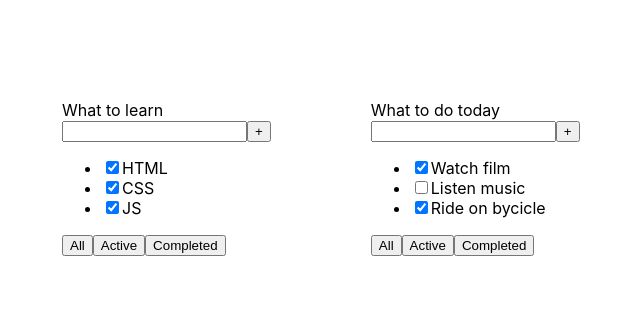
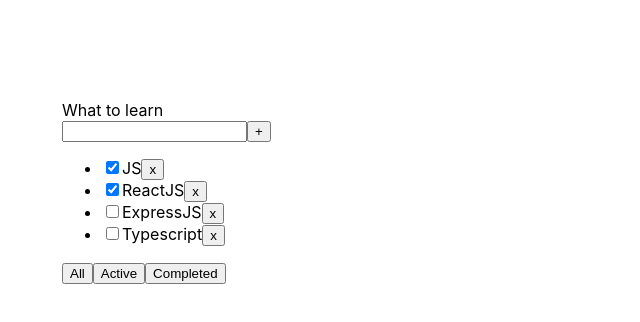
Before and after one commit to Kirill-Laptev/Todo-App-TS, a React (Create React App) app: page / in a window 1280 px wide. Shown: the top 322 px of the page, without its empty margins (38-678 px from the left). Built offline with nearby package versions, Linux system fonts and the light colour scheme.

Commit message:
#2. TS. React.useState(). Remove tasks. Filtration

```diff
--- a/src/App.tsx
+++ b/src/App.tsx
@@ -3,24 +3,46 @@ import './App.css';
 import TodoList from './components/TodoList/TodoList';
 import s from './components/TodoList/TodoList.module.css'
 
+export type FilterValuesType = 'all' | 'active' | 'complited'
+
 const App = () => {
 
-  const tasks1 = [
-    {id: 0, title: 'HTML', isDone: true},
-    {id: 1, title: 'CSS', isDone: true},
-    {id: 2, title: 'JS', isDone: true},
-  ]
+  const [tasks, setTasks] = React.useState([
+    {id: 0, title: 'JS', isDone: true},
+    {id: 1, title: 'ReactJS', isDone: true},
+    {id: 2, title: 'ExpressJS', isDone: false},
+    {id: 3, title: 'Typescript', isDone: false}
+  ])
 
-  const tasks2 = [
-    {id: 0, title: 'Watch film', isDone: true},
-    {id: 1, title: 'Listen music', isDone: false},
-    {id: 2, title: 'Ride on bycicle', isDone: true},
-  ]
+  const [filter, setFilter] = React.useState<FilterValuesType>('all')
+
+  let tasksForTodolist = tasks;
+
+  if(filter === 'active'){
+    tasksForTodolist = tasks.filter((task) => task.isDone === false)
+  }
+
+  if(filter === 'complited'){
+    tasksForTodolist = tasks.filter((task) => task.isDone === true)
+  }
+
+
+  const removeTask = (id: number) => {
+    const changedTasks = tasks.filter((task) => task.id !== id)
+    setTasks(changedTasks)
+  }
+
+  const onChangeFilter = (value: FilterValuesType) => {
+    setFilter(value)
+  }
 
   return (
     <div className={s.app}>
-      <TodoList title='What to learn' tasks={tasks1}/>
-      <TodoList title='What to do today' tasks={tasks2}/>
+      <TodoList
+      title='What to learn'
+      tasks={tasksForTodolist}
+      removeTask={removeTask}
+      onChangeFilter={onChangeFilter}/>
     </div>
   );
 }
--- a/src/components/TodoList/TodoList.tsx
+++ b/src/components/TodoList/TodoList.tsx
@@ -1,5 +1,6 @@
 import React from 'react'
 import s from './TodoList.module.css'
+import { FilterValuesType } from '../../App'
 
 type TaskType = {
     id: number
@@ -10,6 +11,8 @@ type TaskType = {
 type PropsType = {
     title: string
     tasks: Array<TaskType>
+    removeTask: (id: number) => void
+    onChangeFilter: (value: FilterValuesType) => void
 }
 
 const TodoList: React.FC<PropsType> = (props) => {
@@ -18,14 +21,18 @@ const TodoList: React.FC<PropsType> = (props) => {
             <div>{props.title}</div>
             <div><input type='text' /><button>+</button></div>
             <ul>
-                <li><input type='checkbox' checked={props.tasks[0].isDone} /><span>{props.tasks[0].title}</span></li>
-                <li><input type='checkbox' checked={props.tasks[1].isDone} /><span>{props.tasks[1].title}</span></li>
-                <li><input type='checkbox' checked={props.tasks[2].isDone} /><span>{props.tasks[2].title}</span></li>
+                {props.tasks.map((task) => {
+                    return <li>
+                    <input type='checkbox' checked={task.isDone} />
+                    <span>{task.title}</span>
+                    <button onClick={() => props.removeTask(task.id)}>x</button>
+                    </li>
+                })}
             </ul>
             <div>
-                <button>All</button>
-                <button>Active</button>
-                <button>Completed</button>
+                <button onClick={() => props.onChangeFilter('all')}>All</button>
+                <button onClick={() => props.onChangeFilter('active')}>Active</button>
+                <button onClick={() => props.onChangeFilter('complited')}>Completed</button>
             </div>
         </div>
     )
```
